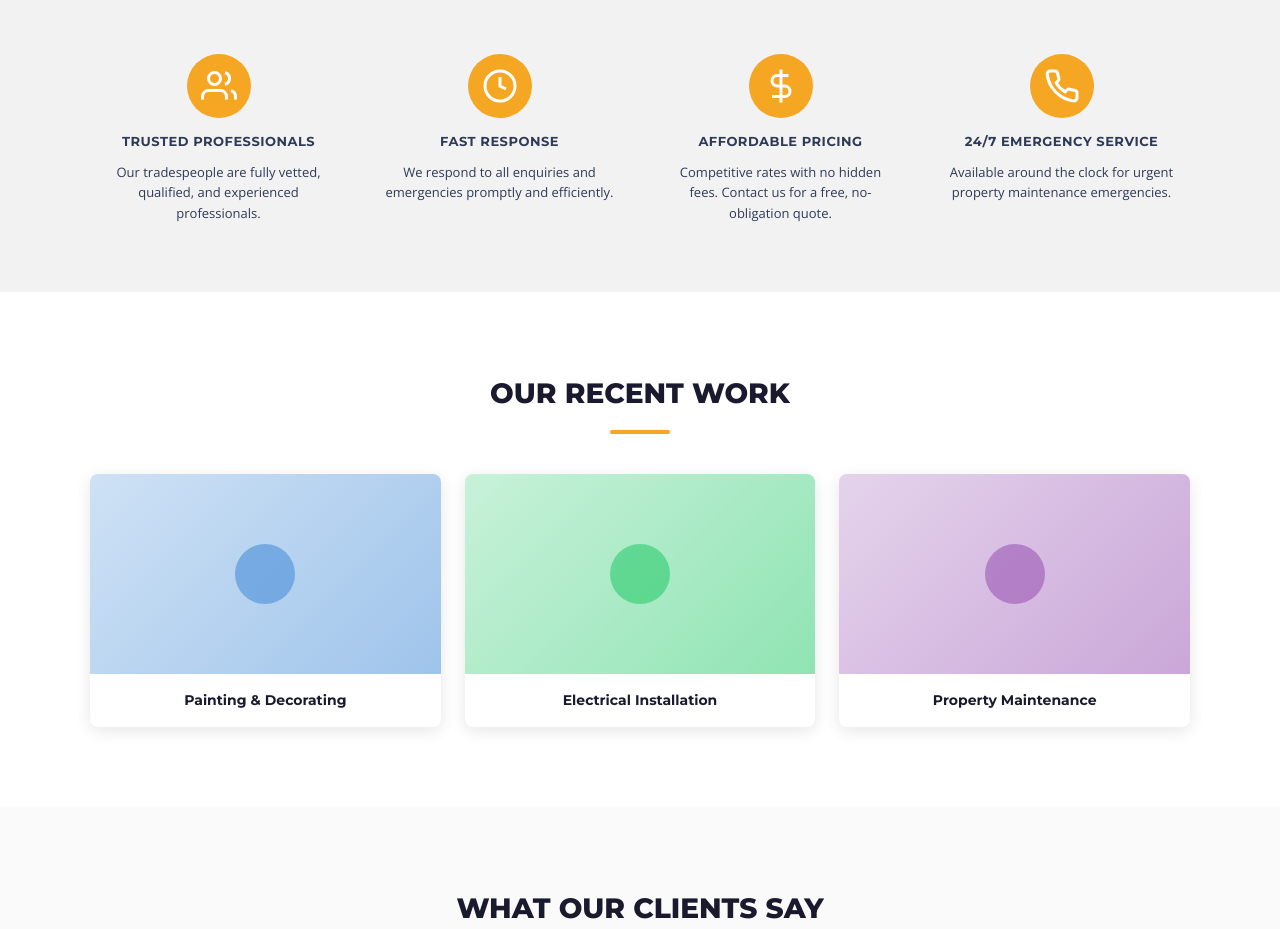
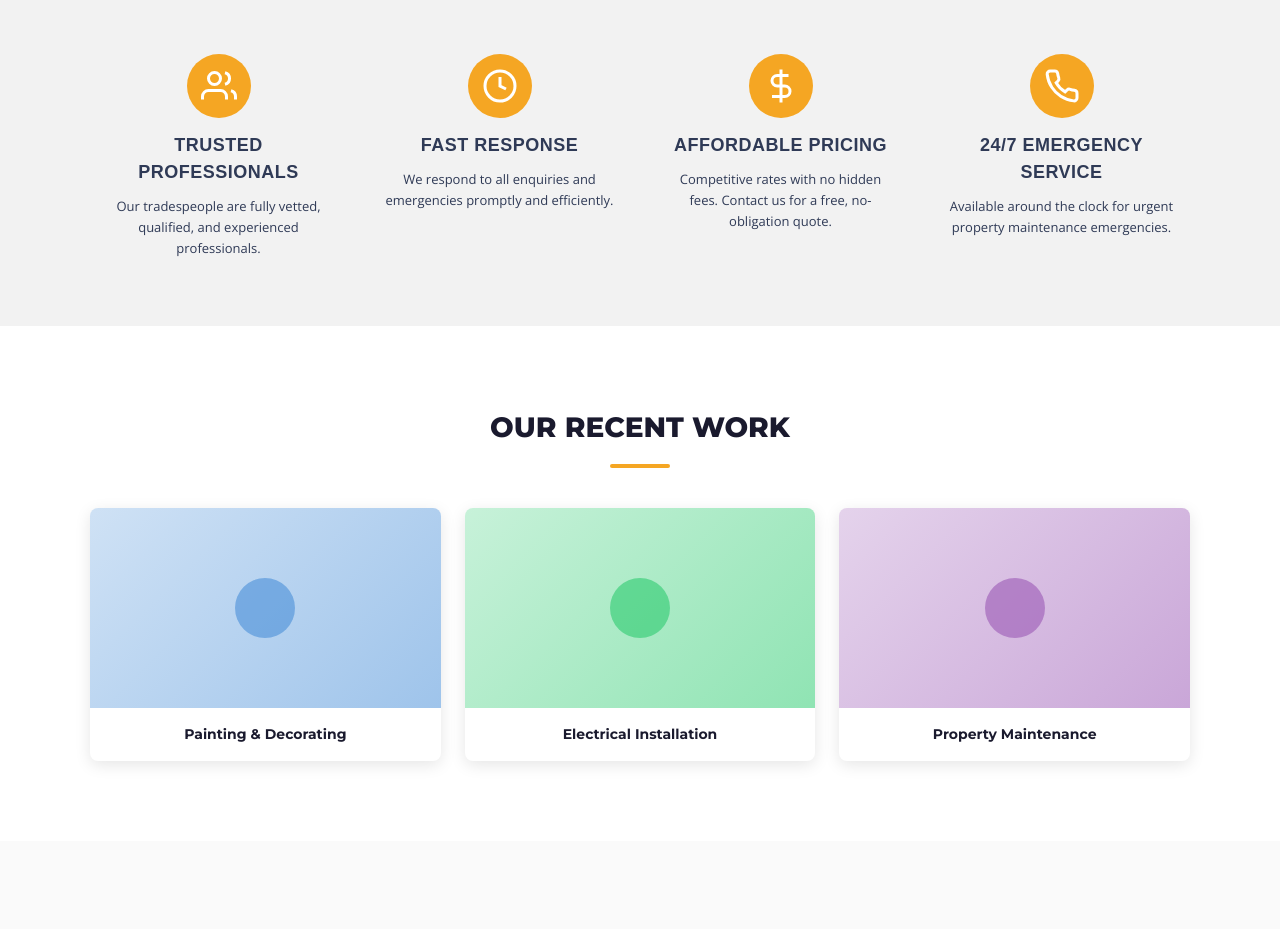
Before and after one commit to muhibnadeem/Fixora, a Next.js app: page / in a window 1280 px wide. Shown: the part 1400-2329 px from the top of the page. Built offline with nearby package versions, Linux system fonts and the light colour scheme.

Commit message:
more fixes

```diff
--- a/src/app/page.tsx
+++ b/src/app/page.tsx
@@ -311,6 +311,8 @@ export default function FinestPropertyServices() {
 
         .footer-link { color: #aaa; text-decoration: none; font-size: 13px; line-height: 2; transition: color 0.2s; display: block; }
         .footer-link:hover { color: #f5a623; }
+        .why-title { white-space: nowrap; overflow: hidden; text-overflow: ellipsis; max-width: 250px; margin: 0 auto; box-sizing: border-box; }
+          .why-title { white-space: normal; overflow: visible; text-overflow: clip; max-width: none; width: auto; margin: 0 auto; box-sizing: border-box; }
         /* Floating live-help button */
         .live-button-container { position: fixed; right: 20px; bottom: 20px; z-index: 2200; display: flex; flex-direction: column-reverse; align-items: flex-end; gap: 12px; }
         .live-button { position: relative; background: #f5a623; color: #111122; border: none; width: 56px; height: 56px; border-radius: 999px; display: inline-flex; align-items: center; justify-content: center; box-shadow: 0 8px 20px rgba(26,26,46,0.18); cursor: pointer; font-weight: 800; font-family: 'Montserrat', sans-serif; text-transform: uppercase; font-size: 12px; padding: 0 12px; overflow: visible; }
@@ -405,6 +407,7 @@ export default function FinestPropertyServices() {
           .area-cta-button { min-width: 0; width: 100%; }
           .faq-question { gap: 16px; align-items: flex-start; }
           .faq-answer { padding-left: 0; padding-right: 0; }
+          .why-title { white-space: normal !important; width: auto !important; }
         }
       `}</style>
 
@@ -520,7 +523,7 @@ export default function FinestPropertyServices() {
                 <div style={{ display: "flex", justifyContent: "center", marginBottom: 14, background: "#f5a623", width: 64, height: 64, borderRadius: "50%", alignItems: "center", margin: "0 auto 14px", color: "#fff" }}>
                   {item.icon}
                 </div>
-                <h3 style={{ fontFamily: "'Montserrat', sans-serif", fontSize: 13, fontWeight: 700, color: "#2F3A56", textTransform: "uppercase", marginBottom: 10, letterSpacing: 0.5 }}>{item.title}</h3>
+                <h3 className="why-title" style={{ fontFamily: "'poppins', sans-serif", fontSize: 18, fontWeight: 700, color: "#2F3A56", textTransform: "uppercase", marginBottom: 10, letterSpacing: 0.5 }}>{item.title}</h3>
                 <p style={{ fontSize: 13, color: "#2F3A56", lineHeight: 1.6 }}>{item.desc}</p>
               </div>
             ))}
```
